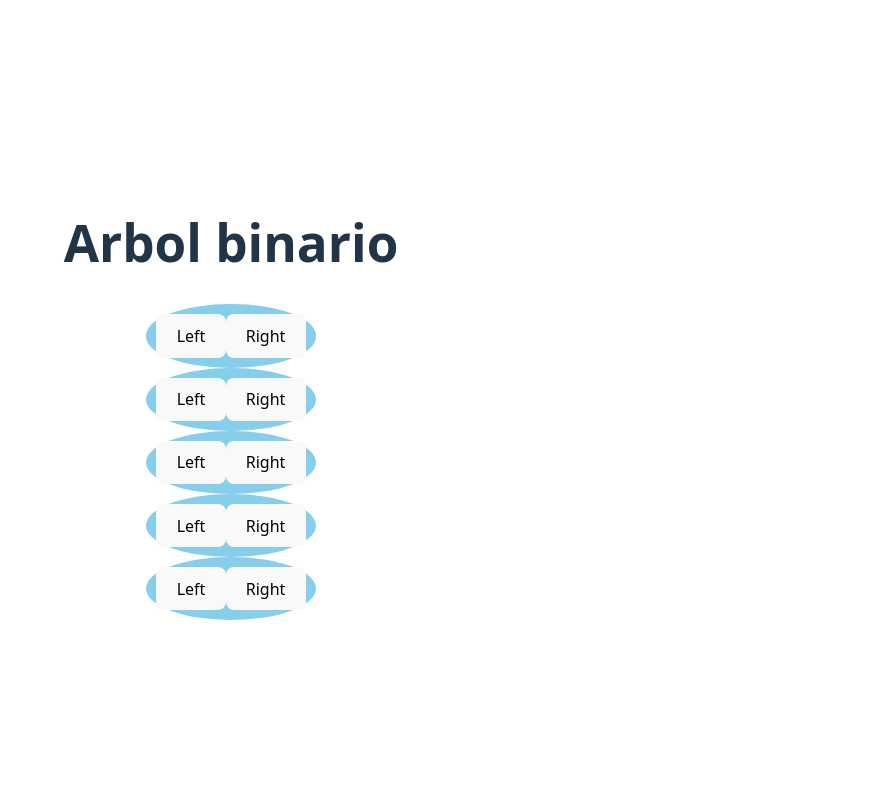
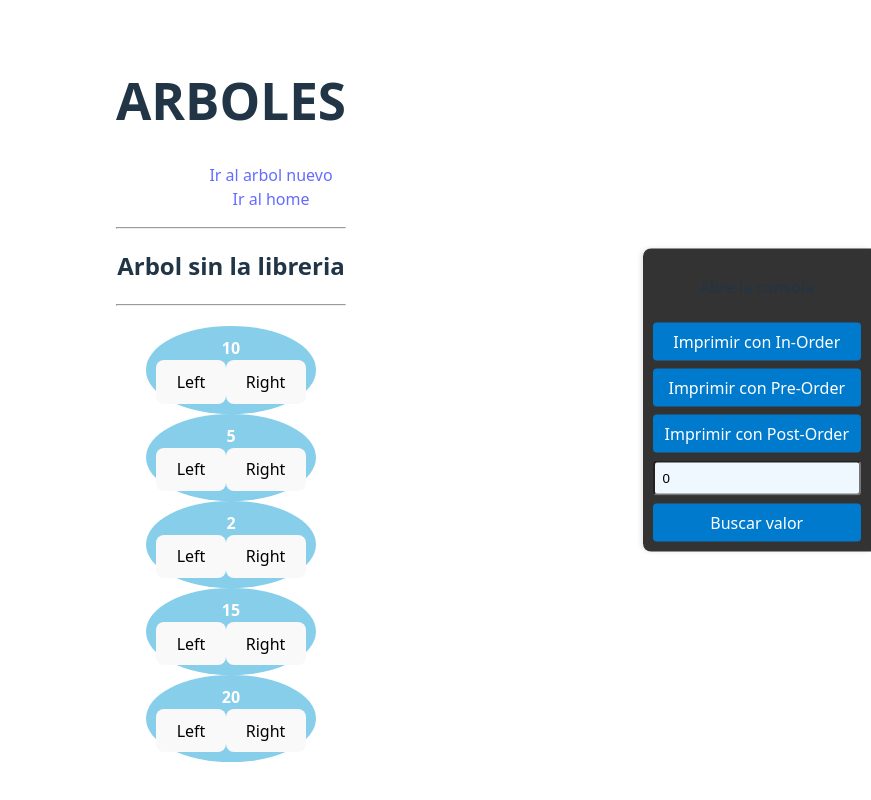
Before and after one commit to Samueluco13/Homeworks, a React (Vite) app in the folder vite-project/: page /prev-tree in a window 1280 px wide. Shown: the whole page, without its empty margins (409-1280 px from the left). Built offline with nearby package versions, Linux system fonts and the light colour scheme.

Commit message:
Se sube el challenge 14

```diff
--- a/vite-project/src/App.jsx
+++ b/vite-project/src/App.jsx
@@ -1,13 +1,23 @@
 import './App.css'
-import { BinaryTree } from './BinaryTree.jsx'
-import { arbol } from './data.js'
+import { Home } from './pages/Home'
+import { PrevTree } from './pages/PrevTree'
+import { NewTree } from './pages/NewTree'
+import {Routes, Route} from 'react-router-dom'
 
 function App() {
 
   return (
     <div>
-      <h1>Arbol binario</h1>
-      <BinaryTree initialRoot={arbol} />
+      <h1>ARBOLES</h1>
+      <Routes>
+        <Route path='/' element={<Home/>}/>
+      </Routes>
+      <Routes>
+        <Route path='/prev-tree' element={<PrevTree/>}/>
+      </Routes>
+      <Routes>
+        <Route path='/new-tree' element={<NewTree/>}/>
+      </Routes>
     </div>
   )
 }
--- /dev/null
+++ b/vite-project/src/PrevTree.css
@@ -0,0 +1,38 @@
+.console {
+    position: fixed;
+    top: 50%;
+    right: 0;
+    transform: translateY(-50%);
+    background-color: #343333;
+    padding: 10px;
+    border-top-left-radius: 8px;
+    border-bottom-left-radius: 8px;
+    box-shadow: -2px 0 5px rgba(0, 0, 0, 0.1);
+    z-index: 1000;
+    display: flex;
+    flex-direction: column;
+    gap: 8px;
+}
+
+.console button {
+    padding: 8px 12px;
+    border: none;
+    border-radius: 4px;
+    background-color: #007acc;
+    color: white;
+    cursor: pointer;
+    transition: background-color 0.3s;
+}
+
+.console button:hover {
+    background-color: #005e99;
+}
+
+.console input{
+    padding: 8px;
+    color: black;
+    background-color: aliceblue;
+    border-radius: 4px;
+    width: 100%;
+    box-sizing: border-box;
+}
--- /dev/null
+++ b/vite-project/src/classes/ArbolBinario.js
@@ -0,0 +1,85 @@
+import {Node} from "./Node.js"
+
+export class ArbolBinario{
+    constructor(){
+        this.raiz = null;
+    }
+
+    insertar(value){
+        const newNode = new Node(value);
+        if(!this.raiz){
+            this.raiz = newNode;
+            return;
+        }
+
+        let current = this.raiz;
+        while(true){
+            if(value < current.value){
+                if(!current.izquierda){
+                    current.izquierda = newNode;
+                    return;
+                }
+
+                current = current.izquierda;
+            }else {
+                if(!current.derecha){
+                    current.derecha;
+                    return;
+                }
+
+                current = current.derecha;
+            }
+        }
+    }
+
+    preorderSearch(node, value){
+        if (!node) return false;
+
+        if (node.value === value) {
+            return true;
+        }
+
+        const leftSearch = this.preorderSearch(node.izquierda, value);
+        if (leftSearch) return true;
+
+        const rightSearch = this.preorderSearch(node.derecha, value);
+        if (rightSearch) return true;
+
+        return false;
+
+
+        // if(!this.raiz) return null; //Si no hay raiz, no hay arbol
+
+        // let current = this.raiz; //Se define e inicializa el nodo actual en la raiz
+        // while(current){ //Mientras existe un nodo actual
+        //     if(value === current.value) return current; //Si el valor que buscamos es igual al del nodo actual, se devuelve true
+        //     if(value < current.value) current = current.izquierda; //Si
+        //     else current = current.derecha;
+        // }
+        // return null;
+    }
+
+    preOrder(node){
+        if(!node) return;
+
+        console.log(node.value);
+        this.preOrder(node.izquierda);
+        this.preOrder(node.derecha);
+    }
+
+    inOrder(node){
+        if(!node) return;
+
+        this.inOrder(node.izquierda);
+        console.log(node.value);
+        this.inOrder(node.derecha);
+    }
+
+    postOrder(node){
+        if(!node) return;
+
+        this.postOrder(node.izquierda);
+        this.postOrder(node.derecha);
+        console.log(node.value);
+    }
+}
--- a/vite-project/src/data.js
+++ b/vite-project/src/data.js
@@ -1,20 +1,55 @@
 export const arbol = {
-    valor: 10,
+    value: 10,
     izquierda: {
-        valor: 5,
+        value: 5,
         izquierda: {
-            valor: 2,
+            value: 2,
             izquierda: null,
             derecha: null
         }
     },
     derecha: {
-        valor: 15,
+        value: 15,
         izquierda: null,
         derecha: {
-            valor: 20,
+            value: 20,
             izquierda: null,
             derecha: null
         }
     }
 }
+
+export const arbol1 = {
+    name: '10',
+    children: [
+        {
+            name: '5',
+            children: [
+                { name: '2' },
+            ],
+        },
+        {
+            name: '15',
+            children: [
+                { name: '20' },
+            ],
+        },
+    ],
+};
+
+export const arbol2 = {
+    name: "10",
+    children: [{
+        name: "5",
+        children:[{
+            name: "2",
+            children: []
+        },{}]
+    },{
+        name: "15",
+        children: [{},{
+            name: "20",
+            children: [{},{}]
+        }]
+    }]
+}
--- a/vite-project/src/main.jsx
+++ b/vite-project/src/main.jsx
@@ -1,10 +1,13 @@
 import { StrictMode } from 'react'
 import { createRoot } from 'react-dom/client'
+import { BrowserRouter } from 'react-router-dom'
 import './index.css'
 import App from './App.jsx'
 
 createRoot(document.getElementById('root')).render(
-  <StrictMode>
-    <App/>
-  </StrictMode>,
+  <BrowserRouter>
+    <StrictMode>
+      <App/>
+    </StrictMode>
+  </BrowserRouter>
 )
--- /dev/null
+++ b/vite-project/src/pages/Home.jsx
@@ -0,0 +1,13 @@
+import React from 'react'
+import { useNavigate } from 'react-router-dom'
+
+export const Home = () => {
+    const navigate = useNavigate();
+    return (
+        <div>
+            <h1>Home</h1>
+            <button onClick={() => navigate("prev-tree")} >Ir al arbol viejo</button>
+            <button onClick={() => navigate("new-tree")} >Ir al arbol nuevo</button>
+        </div>
+    )
+}
--- /dev/null
+++ b/vite-project/src/pages/NewTree.jsx
@@ -0,0 +1,32 @@
+import React from 'react'
+import Tree from 'react-d3-tree'
+import { arbol1 } from '../data.js'
+import { Link } from 'react-router-dom'
+
+export const NewTree = () => {
+    return (
+    <div id="treeWrapper" style={{ width: '500px', height: '500px' }}>
+        <ul>
+            <ol>
+                <Link to={"/prev-tree"} >Ir al arbol viejo</Link>
+            </ol>
+            <ol>
+                <Link to={"/"} >Ir al home</Link>
+            </ol>
+        </ul>
+        <hr />
+        <h2>Arbol con la libreria</h2>
+        <hr />
+        <Tree
+        data={arbol1}
+        orientation="vertical"
+        renderCustomNodeElement={({ nodeDatum }) => (
+            <g>
+                <circle r="15" fill="lightblue" />
+                <text fill="black" fontSize="14" textAnchor="middle" dy=".3em">{nodeDatum.name}</text>
+            </g>
+        )}
+        />
+    </div>
+    )
+}
--- /dev/null
+++ b/vite-project/src/pages/PrevTree.jsx
@@ -0,0 +1,65 @@
+import React, {useState} from 'react'
+import { BinaryTree } from '../BinaryTree.jsx'
+import { arbol } from '../data.js'
+import { Link } from 'react-router-dom'
+import { ArbolBinario } from '../classes/ArbolBinario.js'
+import "../PrevTree.css"
+
+export const PrevTree = () => {
+    const [valor, setValor] = useState(0);
+
+    const handleChange = (e) => {
+        e.preventDefault();
+        setValor(e.target.value);
+    };
+
+    const arbolito = new ArbolBinario();
+
+    const ipreOrder = () => {
+        console.log("In-Order: \n");
+        arbolito.inOrder(arbol);
+    }
+    const preOrder = () => {
+        console.log("Pre-Order: \n");
+        arbolito.preOrder(arbol);
+    }
+    const postOrder = () => {
+        console.log("Post-Order: \n");
+        arbolito.postOrder(arbol);
+    }
+
+    const searchValue = () => {
+        const num = parseInt(valor, 10); // Convierte el valor a número
+        if (!isNaN(num)) { //Si realmente es un numero
+            console.log(arbolito.preorderSearch(arbol, num)); //Aplica la busqueda
+        } else {
+            console.log("Por favor ingresa un número válido."); //Solicita un numero valido
+        }
+    };
+
+
+    return (
+        <div className='prev-tree' >
+            <div className="console">
+                <p>Abre la consola</p>
+                <button onClick={() => ipreOrder()}>Imprimir con In-Order</button>
+                <button onClick={() => preOrder()}>Imprimir con Pre-Order</button>
+                <button onClick={() => postOrder()}>Imprimir con Post-Order</button>
+                <input type="text" placeholder='¿Que numero quieres buscar?' value={valor} onChange={handleChange}/>
+                <button onClick={searchValue}>Buscar valor</button>
+            </div>
+            <ul>
+                <ol>
+                    <Link to={"/new-tree"} >Ir al arbol nuevo</Link>
+                </ol>
+                <ol>
+                    <Link to={"/"} >Ir al home</Link>
+                </ol>
+            </ul>
+            <hr />
+            <h2>Arbol sin la libreria</h2>
+            <hr />
+            <BinaryTree initialRoot={arbol} />
+        </div>
+    )
+}
```
Also changed, not shown: vite-project/src/classes/BinaryTree.js (deleted, +0 -58 lines).
